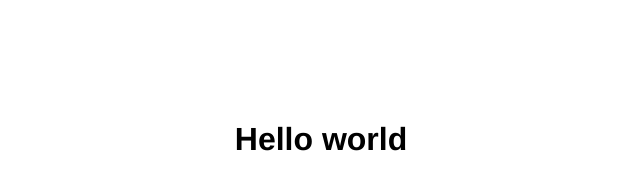
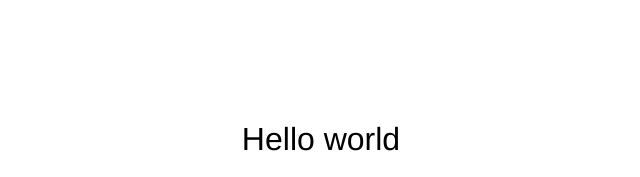
Before and after one commit to awar7118/git-101, a plain HTML site: page index.html in a window 1280 px wide. Shown: the top 177 px of the page, without its empty margins (344-984 px from the left). Drawn offline with Linux system fonts and the light colour scheme.

Commit message:
Update style.css
Made font weight of header lighter as it was too dark.

```diff
--- a/style.css
+++ b/style.css
@@ -8,6 +8,10 @@ body{
 	width: 80px;
 	height:  80px;
 }
+h1{
+	font-weight: lighter;
+
+}
 .container{
 	margin-left: 50px;
 	display: flex;
```
